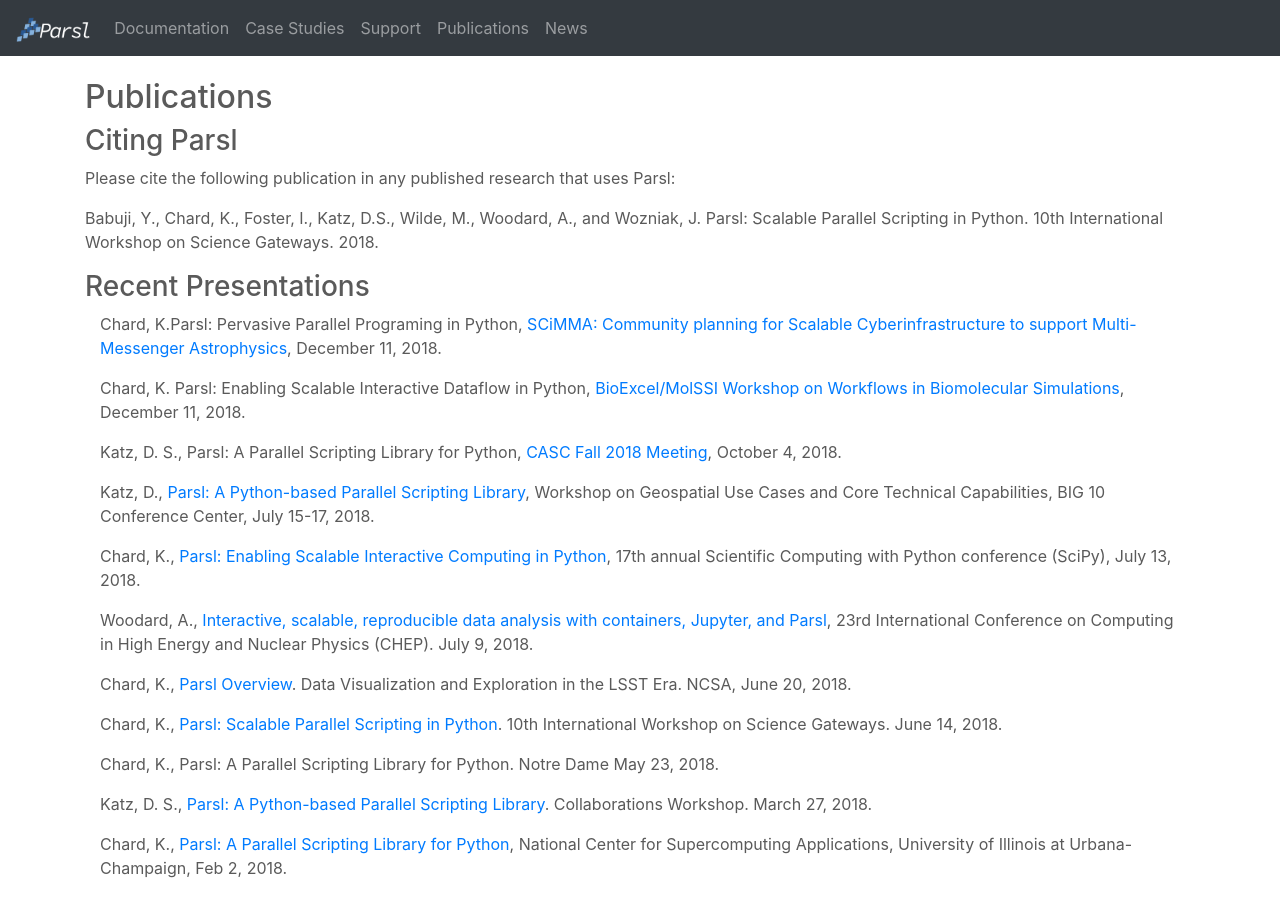
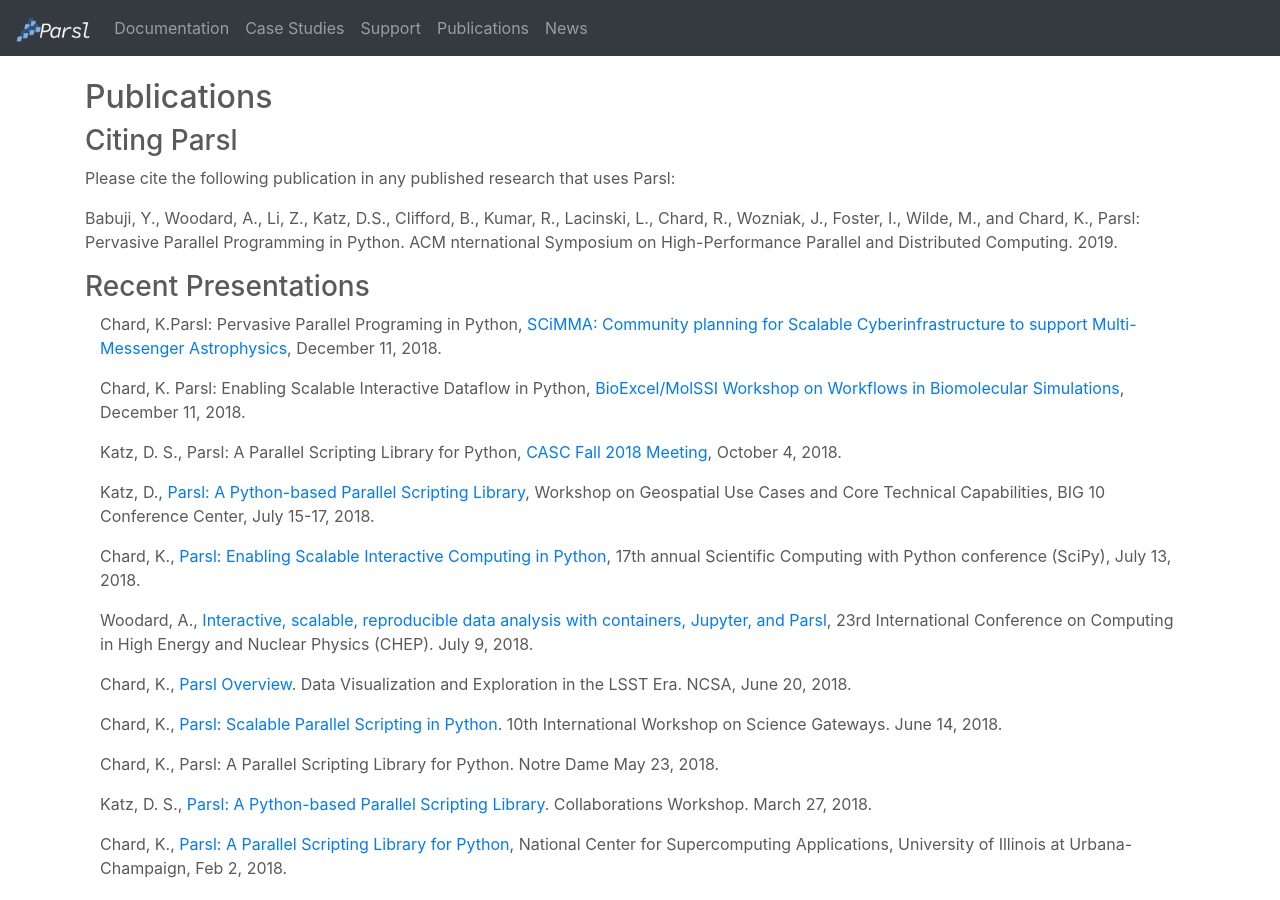
Before and after one commit to Parsl/parsl.github.io, a Jekyll site: the page built from publications.html, in a window 1280 px wide and 900 px high. Built offline with Jekyll 4.4.1, drawn with Linux system fonts in a browser that asks for light colours.

Commit message:
Updating citation

```diff
--- a/publications.html
+++ b/publications.html
@@ -131,8 +131,8 @@
     <div class="col-lg-12">
       <h3>Citing Parsl</h3>
       <p>Please cite the following publication in any published research that uses Parsl:</p>
-      <p>Babuji, Y., Chard, K., Foster, I., Katz, D.S., Wilde, M., Woodard, A., and
-      Wozniak, J. Parsl: Scalable Parallel Scripting in Python. 10th International Workshop on Science Gateways. 2018.
+      <p>Babuji, Y., Woodard, A., Li, Z., Katz, D.S., Clifford, B., Kumar, R., Lacinski, L.,  Chard, R., Wozniak, J., Foster, I., Wilde, M., and Chard, K.,
+      Parsl: Pervasive Parallel Programming in Python. ACM nternational Symposium on High-Performance Parallel and Distributed Computing. 2019.
     </div>
    </div>
 
```
